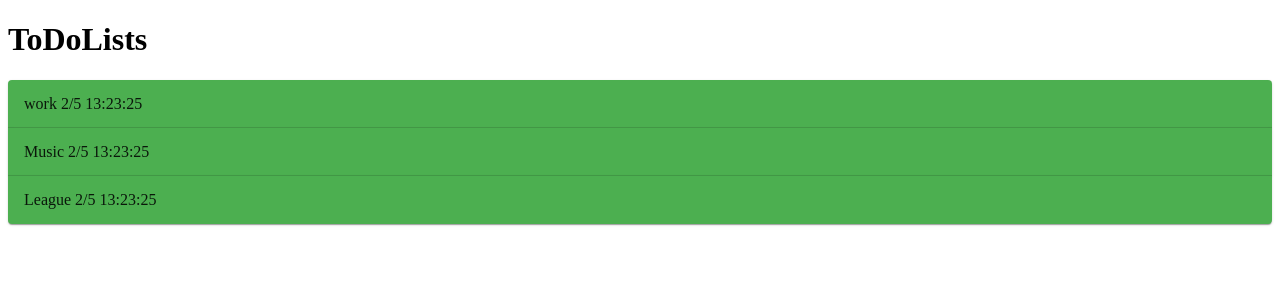
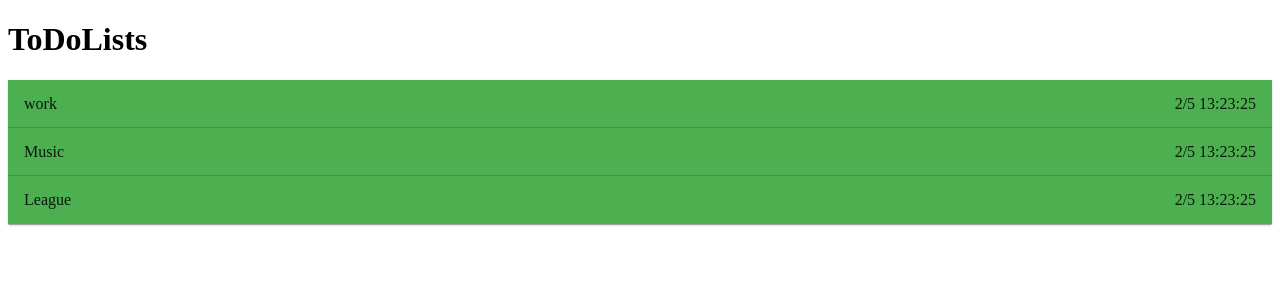
Before and after one commit to NathanielPather/ToDo, a Next.js app in the folder ToDo.UI/: page / in a window 1280 px wide. Shown: the top 300 px of the page. Built offline with nearby package versions, Linux system fonts and the light colour scheme.

Commit message:
Add display flex and square style to mui accordion

```diff
--- a/ToDo.UI/src/app/components/ToDoLists.tsx
+++ b/ToDo.UI/src/app/components/ToDoLists.tsx
@@ -11,14 +11,15 @@ function CreateToDoListElements() {
 	const lists: ToDoList[] = GetLists();
 
 	if (lists.length > 0) {
-		lists.map((list) => {
+		lists.map((list, index) => {
 			HTMLElement.push(
-				<ThemeProvider theme={theme}>
-					<Accordion>
+				<ThemeProvider theme={theme} key={index}>
+					<Accordion square={true}>
 						<AccordionSummary
 							aria-controls="panel1a-content"
 							id="panel1a-header">
-							{list.name} {list.completed}/{list.totalTasks} {list.resetTimer}
+								<div>{list.name}</div>
+								<div>{list.completed}/{list.totalTasks} {list.resetTimer}</div>
 						</AccordionSummary>
 						<AccordionDetails>
 							TODO
--- a/ToDo.UI/src/app/themes/theme.ts
+++ b/ToDo.UI/src/app/themes/theme.ts
@@ -9,7 +9,16 @@ const theme = createTheme({
 					background: green[500]
 				}
 			}
+		},
+		MuiAccordionSummary: {
+			styleOverrides: {
+				content: {
+					display: "flex",
+					justifyContent: "space-between"
+				}
+			}
 		}
+
 	}
 });
 
```
